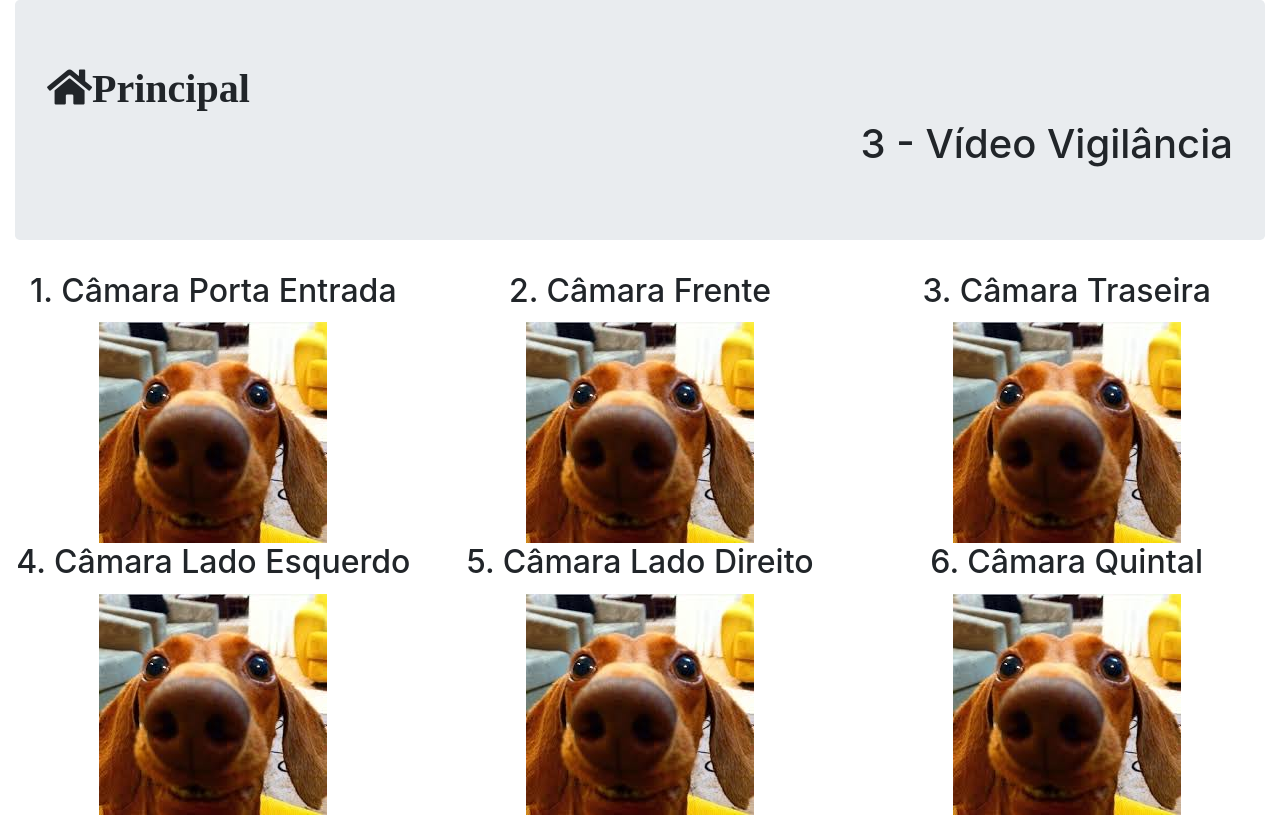
After one commit to adbrum/domotica, a Django app: page /videovigilancia/ in a window 1280 px wide. The commit adds this page. Run offline with Django 3.2, Linux system fonts and the light colour scheme; some libraries are stand-ins or nearby versions.

Commit message:
Add btn back home

```diff
--- a/domotica/core/templates/core/base.html
+++ b/domotica/core/templates/core/base.html
@@ -9,6 +9,7 @@
     <!-- Bootstrap CSS -->
     <link rel="stylesheet" href="https://stackpath.bootstrapcdn.com/bootstrap/4.2.1/css/bootstrap.min.css"
           integrity="sha384-GJzZqFGwb1QTTN6wy59ffF1BuGJpLSa9DkKMp0DgiMDm4iYMj70gZWKYbI706tWS" crossorigin="anonymous">
+    <link rel="stylesheet" href="https://use.fontawesome.com/releases/v5.7.0/css/all.css" crossorigin="anonymous">
 
     <title>Domotica 2010</title>
 </head>
--- /dev/null
+++ b/domotica/core/templates/core/surveillance.html
@@ -0,0 +1,120 @@
+{% extends "core/base.html" %}
+{% load static %}
+{% block content %}
+    <div class="container-fluid" id="form_id">
+        <div class="row">
+            <div class="col-md-12">
+                <div class="jumbotron text-right">
+                    <div class="text-left">
+                        <h1>
+                            <i class="fa fa-home" id="home">Principal</i>
+                        </h1>
+                    </div>
+                    <h1>
+                        3 - Vídeo Vigilância
+                    </h1>
+                </div>
+            </div>
+        </div>
+        <div class="row">
+            <div class="col-md-4" id="porta_entrada">
+                <div class="card-block">
+                    <h2 class="card-title  text-center">
+                        1. Câmara Porta Entrada
+                    </h2>
+                </div>
+                <div>
+                    <div class="col-md-12" align="center">
+                        <div>
+                            <img class="img" id="light_state" src="{% static 'images/camera_dog.jpg' %}"/>
+                        </div>
+                    </div>
+                </div>
+            </div>
+            <div class="col-md-4" id="porta_entrada">
+                <div class="card-block">
+                    <h2 class="card-title  text-center">
+                        2. Câmara Frente
+                    </h2>
+                </div>
+                <div>
+                    <div class="col-md-12" align="center">
+                        <div>
+                            <img class="img" id="light_state" src="{% static 'images/camera_dog.jpg' %}"/>
+                        </div>
+                    </div>
+                </div>
+            </div>
+            <div class="col-md-4" id="porta_entrada">
+                <div class="card-block">
+                    <h2 class="card-title  text-center">
+                        3. Câmara Traseira
+                    </h2>
+                </div>
+                <div>
+                    <div class="col-md-12" align="center">
+                        <div>
+                            <img class="img" id="light_state" src="{% static 'images/camera_dog.jpg' %}"/>
+                        </div>
+                    </div>
+                </div>
+            </div>
+        </div>
+    </div>
+    <div class="container-fluid">
+        <div class="row">
+            <div class="col-md-4" id="porta_entrada">
+                <div class="card-block">
+                    <h2 class="card-title  text-center">
+                        4. Câmara Lado Esquerdo
+                    </h2>
+                </div>
+                <div>
+                    <div class="col-md-12" align="center">
+                        <div>
+                            <img class="img" id="light_state" src="{% static 'images/camera_dog.jpg' %}"/>
+                        </div>
+                    </div>
+                </div>
+            </div>
+            <div class="col-md-4" id="porta_entrada">
+                <div class="card-block">
+                    <h2 class="card-title  text-center">
+                        5. Câmara Lado Direito
+                    </h2>
+                </div>
+                <div>
+                    <div class="col-md-12" align="center">
+                        <div>
+                            <img class="img" id="light_state" src="{% static 'images/camera_dog.jpg' %}"/>
+                        </div>
+                    </div>
+                </div>
+            </div>
+            <div class="col-md-4" id="porta_entrada">
+                <div class="card-block">
+                    <h2 class="card-title  text-center">
+                        6. Câmara Quintal
+                    </h2>
+                </div>
+                <div>
+                    <div class="col-md-12" align="center">
+                        <div>
+                            <img class="img" id="light_state" src="{% static 'images/camera_dog.jpg' %}"/>
+                        </div>
+                    </div>
+                </div>
+            </div>
+        </div>
+    </div>
+{% endblock content %}
+
+{% block javascript %}
+    <script type="text/javascript">
+        $(document).ready(function () {
+            $("#home").click(function () {
+                window.location = "/";
+            });
+        });
+    </script>
+{% endblock javascript %}
--- a/domotica/core/urls.py
+++ b/domotica/core/urls.py
@@ -18,6 +18,7 @@ from django.urls import path
 from domotica.core import views
 
 urlpatterns = [
-    path('', views.index, name ='index'),
-    path('iluminacao/', views.lighting, name ='lighting')
+    path('', views.index, name='index'),
+    path('iluminacao/', views.lighting, name='lighting'),
+    path('videovigilancia/', views.surveillance, name='surveillance')
 ]
--- a/domotica/core/views.py
+++ b/domotica/core/views.py
@@ -6,8 +6,12 @@ def index(request):
 
 
 def lighting(request):
+    return render(request, 'core/lighting.html')
+
+
+def surveillance(request):
     print(request)
-    return render(request, 'core/lighting.html')
+    return render(request, 'core/surveillance.html')
 
 # from django.http import HttpResponse
 
--- a/domotica/urls.py
+++ b/domotica/urls.py
@@ -17,6 +17,6 @@ from django.contrib import admin
 from django.urls import path, include
 
 urlpatterns = [
-    path('domotica/', include('domotica.core.urls')),
+    path('', include('domotica.core.urls')),
     path('admin/', admin.site.urls),
 ]
```
Also changed, not shown: domotica/core/templates/core/index.html (+21 -6 lines), domotica/core/templates/core/lighting.html (+11 -4 lines), domotica/core/static/images/camera_dog.jpg (added).
